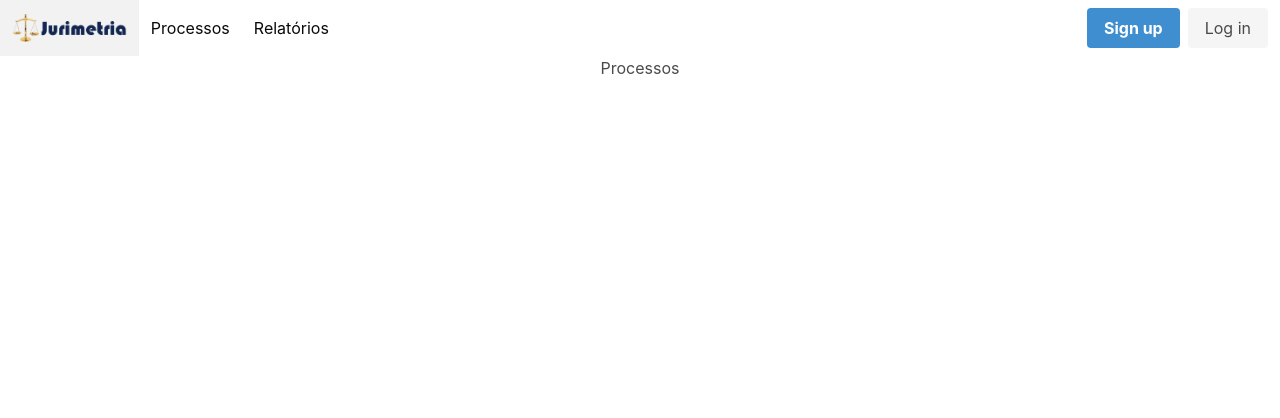
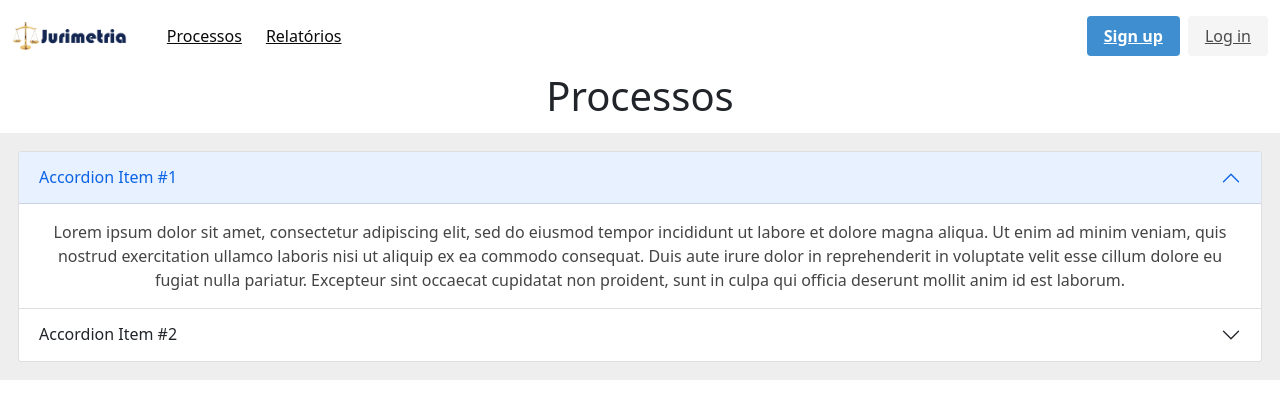
Before and after one commit to thiago-morais-marques/Project-02, a React (Create React App) app: page /processos in a window 1280 px wide. Shown: the top 418 px of the page. Built offline with nearby package versions, Linux system fonts and the light colour scheme.

Commit message:
on going
finished the home page and started working with the other components

```diff
--- a/package.json
+++ b/package.json
@@ -7,9 +7,10 @@
     "@testing-library/react": "^11.2.7",
     "@testing-library/user-event": "^12.8.3",
     "axios": "^0.22.0",
-    "bootstrap": "^5.1.2",
+    "bootstrap": "^5.1.1",
     "bulma": "^0.9.3",
     "react": "^17.0.2",
+    "react-bootstrap": "^2.0.0-rc.0",
     "react-dom": "^17.0.2",
     "react-icons": "^4.3.1",
     "react-router-dom": "^5.3.0",
--- a/src/components/Processos/Processos.css
+++ b/src/components/Processos/Processos.css
@@ -0,0 +1,16 @@
+.accordion {
+    background-color: #eee;
+    color: #444;
+     padding: 18px;
+    width: 100%;
+
+}
+
+  /* Add a background color to the button if it is clicked on (add the .active class with JS), and when you move the mouse over it (hover) */
+.active, .accordion:hover {
+    background-color: #ccc;
+}
+
+.page-title {
+    margin-bottom: 1%;
+}
--- a/src/components/Processos/Processos.js
+++ b/src/components/Processos/Processos.js
@@ -1,10 +1,40 @@
 import React from "react";
-import 'bulma/css/bulma.css';
 import './Processos.css';
+import 'bootstrap/dist/css/bootstrap.min.css';
+
+import { Accordion } from 'react-bootstrap';
 
 const Processos = () => {
     return (
-        <h1>Processos</h1>
+      <div>
+        <h1 className='page-title'>Processos</h1>
+        <Accordion className='accordion'defaultActiveKey="0">
+        <Accordion.Item eventKey="0">
+            <Accordion.Header>Accordion Item #1</Accordion.Header>
+            <Accordion.Body >
+            Lorem ipsum dolor sit amet, consectetur adipiscing elit, sed do eiusmod
+            tempor incididunt ut labore et dolore magna aliqua. Ut enim ad minim
+            veniam, quis nostrud exercitation ullamco laboris nisi ut aliquip ex ea
+            commodo consequat. Duis aute irure dolor in reprehenderit in voluptate
+            velit esse cillum dolore eu fugiat nulla pariatur. Excepteur sint occaecat
+            cupidatat non proident, sunt in culpa qui officia deserunt mollit anim id
+            est laborum.
+            </Accordion.Body>
+        </Accordion.Item>
+        <Accordion.Item eventKey="1">
+            <Accordion.Header>Accordion Item #2</Accordion.Header>
+            <Accordion.Body>
+            Lorem ipsum dolor sit amet, consectetur adipiscing elit, sed do eiusmod
+            tempor incididunt ut labore et dolore magna aliqua. Ut enim ad minim
+            veniam, quis nostrud exercitation ullamco laboris nisi ut aliquip ex ea
+            commodo consequat. Duis aute irure dolor in reprehenderit in voluptate
+            velit esse cillum dolore eu fugiat nulla pariatur. Excepteur sint occaecat
+            cupidatat non proident, sunt in culpa qui officia deserunt mollit anim id
+            est laborum.
+            </Accordion.Body>
+        </Accordion.Item>
+        </Accordion>
+      </div>
     );
 }
 
```
Also changed, not shown: 1 other file (tests, documents, lock files or other folders).
